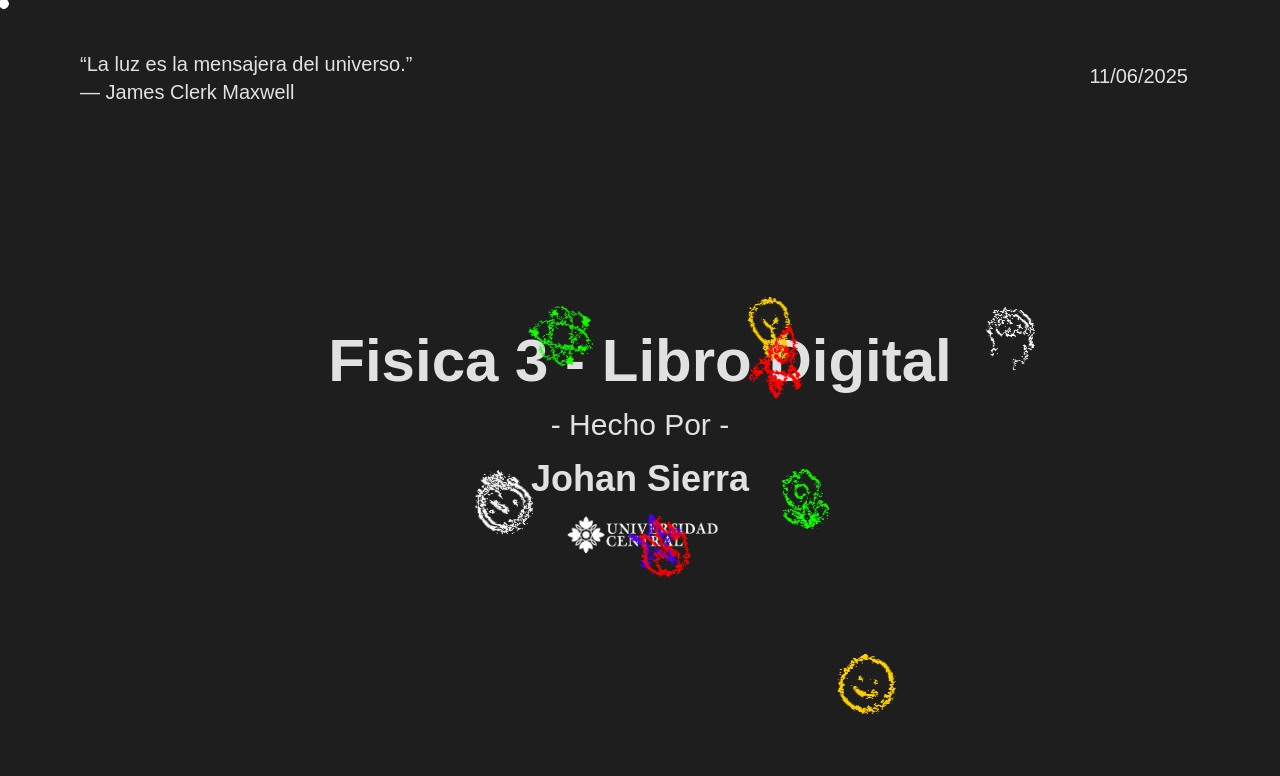
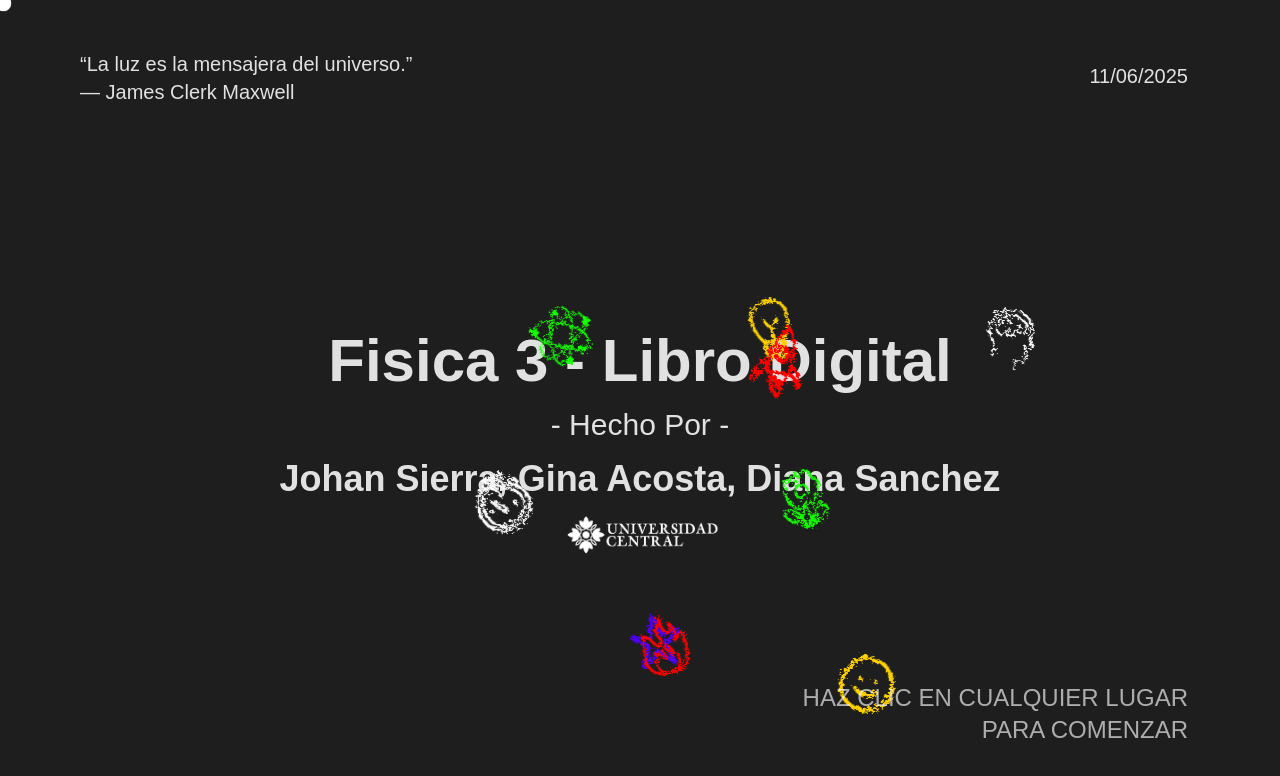
Before and after one commit to JohanSier/tailwind-practice, a React (Vite) app: page / in a window 1280 px wide. Shown: the top 776 px of the page. Built offline with nearby package versions, Linux system fonts and the light colour scheme.

Commit message:
feat: add cta to make the user click on the screen
- add a cta to make the user click on the screen
- add my teammates' names
- change some icons top position

```diff
--- a/src/pages/Home.jsx
+++ b/src/pages/Home.jsx
@@ -10,7 +10,7 @@ import cohete from '../assets/images/cohete.png'
 import bombilla from '../assets/images/bombilla.png'
 import atomos from '../assets/images/atomos.png'
 import cerebro from '../assets/images/cerebro.png'
-import cursor from '../assets/cursores/cursor2.png'
+import cursor from '../assets/cursores/cursor1.png'
 
 const Home = () => {
   let date = new Date()
@@ -112,7 +112,7 @@ const Home = () => {
       <section className='relative w-full h-[85vh] flex flex-col justify-center items-center overflow-hidden '>
         <h1 className='text-6xl font-semibold'>Fisica 3 - Libro Digital</h1>
         <h2 className='text-3xl font-regular mt-4'> - Hecho Por - </h2>
-        <h3 className='text-4xl font-semibold mt-4'>Johan Sierra</h3>
+        <h3 className='text-4xl font-semibold mt-4'>Johan Sierra, Gina Acosta, Diana Sanchez </h3>
         <img className='w-40 mt-2' src={logouniversidad} alt="logo universidad central" />
         {/* IMPORTING MOVING ICONS */}
         <div
@@ -127,14 +127,18 @@ const Home = () => {
           <img className='w-18 absolute left-220 top-47 rotate-15 float-4' src={cerebro} alt="cerebro" />
           <img className='w-18 absolute right-100 top-53 rotate-12 float-5' src={cohete} alt="cohete" />
           <img className='w-15 absolute right-95 top-90 -rotate-12 float-2' src={flor} alt="flor" />
-          <img className='w-15 absolute right-131 top-100 -rotate-5 float-3' src={estrella} alt="estrella" />
+          <img className='w-15 absolute right-131 top-125 -rotate-5 float-3' src={estrella} alt="estrella" />
           <img className='w-14 absolute top-136 left-186 rotate-10 float-1' src={sonrisa} alt="sonrisa" />
-          <img className='w-15 absolute top-100 left-135 -rotate-15 float-4' src={fuego} alt="fuego" />
+          <img className='w-15 absolute top-125 left-135 -rotate-15 float-4' src={fuego} alt="fuego" />
         </div>
 
       </section>
 
+      <span className='absolute font-light bottom-10 right-0 block mr-3 text-right text-2xl animate-pulse'>HAZ CLIC EN CUALQUIER LUGAR<br/>PARA COMENZAR</span>
 
+
+
+      {/* CURSOR */}
       <div
         className="fixed w-10 h-10 pointer-events-none z-50"
         style={{
```
Also changed, not shown: src/assets/cursores/cursor3.png (deleted), src/assets/cursores/cursor6.png (deleted).
